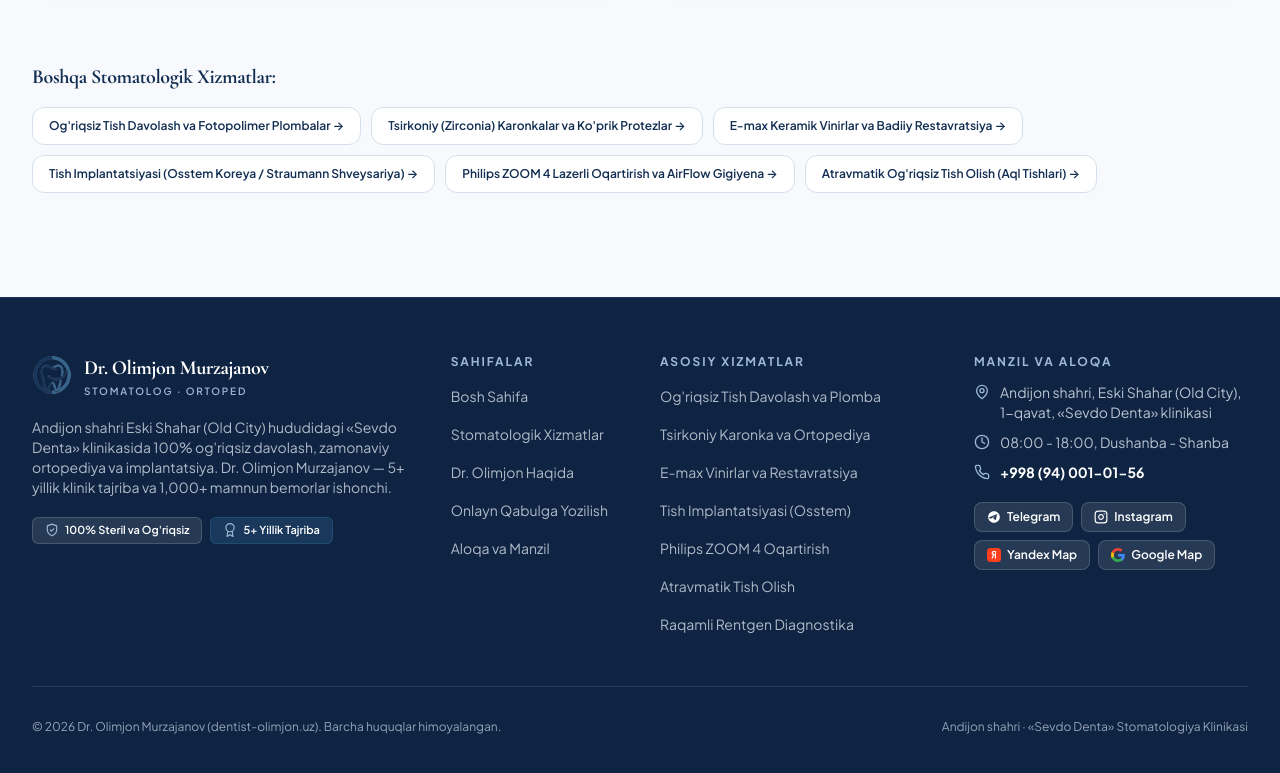
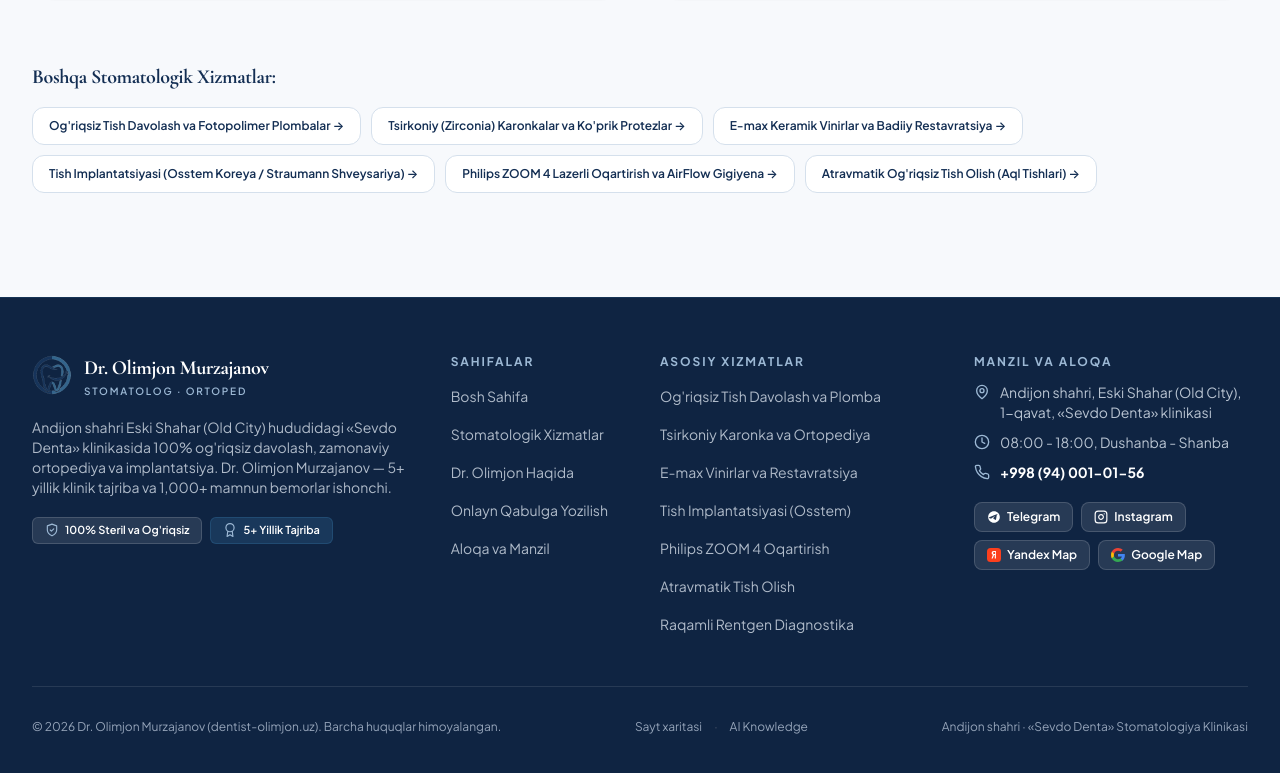
Before and after one commit to shakhzod-madmarov/dr-olimjon.uz, a React (Vite) app in the folder frontend/: page /services/rentgen-diagnostika in a window 1280 px wide. Shown: the part 1343-2116 px from the top of the page. Built offline with nearby package versions, Linux system fonts and the light colour scheme; no server answers.

Commit message:
feat(footer): add direct semantic links to XML sitemap and AI knowledge base

```diff
--- a/frontend/src/components/Footer.jsx
+++ b/frontend/src/components/Footer.jsx
@@ -214,6 +214,23 @@ const Footer = () => {
               ? "Все права защищены."
               : "All rights reserved."}
           </p>
+          <div className="flex items-center gap-3 text-xs text-slate-400">
+            <a
+              href="/sitemap.xml"
+              className="hover:text-white transition-colors"
+              title="XML Sitemap"
+            >
+              {lang === "uz" ? "Sayt xaritasi" : lang === "ru" ? "Карта сайта" : "Sitemap"}
+            </a>
+            <span aria-hidden="true" className="text-slate-600">·</span>
+            <a
+              href="/llms.txt"
+              className="hover:text-white transition-colors"
+              title="AI & LLM Knowledge Base"
+            >
+              AI Knowledge
+            </a>
+          </div>
           <p className="text-center sm:text-right text-slate-400">
             {lang === "uz"
               ? "Andijon shahri · «Sevdo Denta» Stomatologiya Klinikasi"
```
